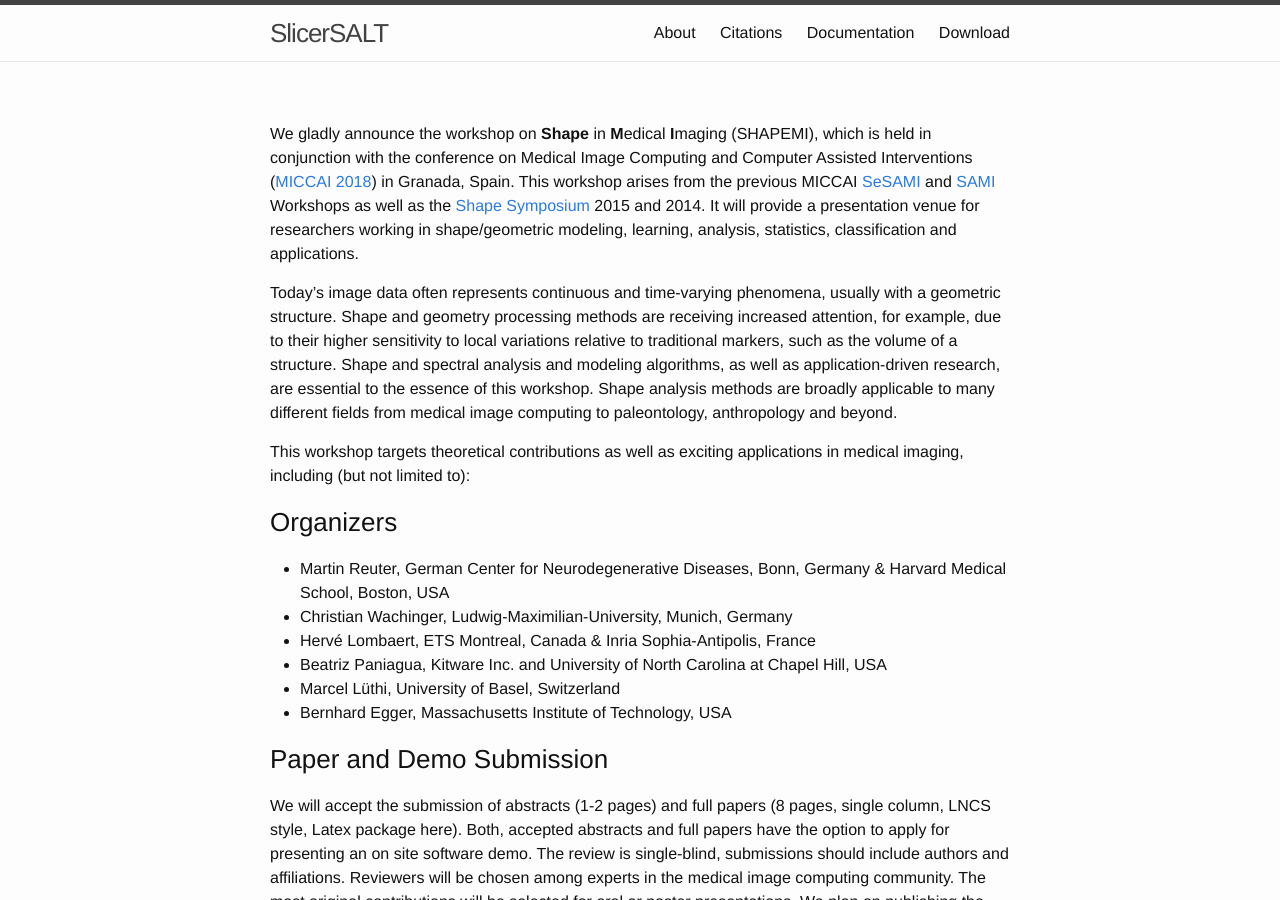
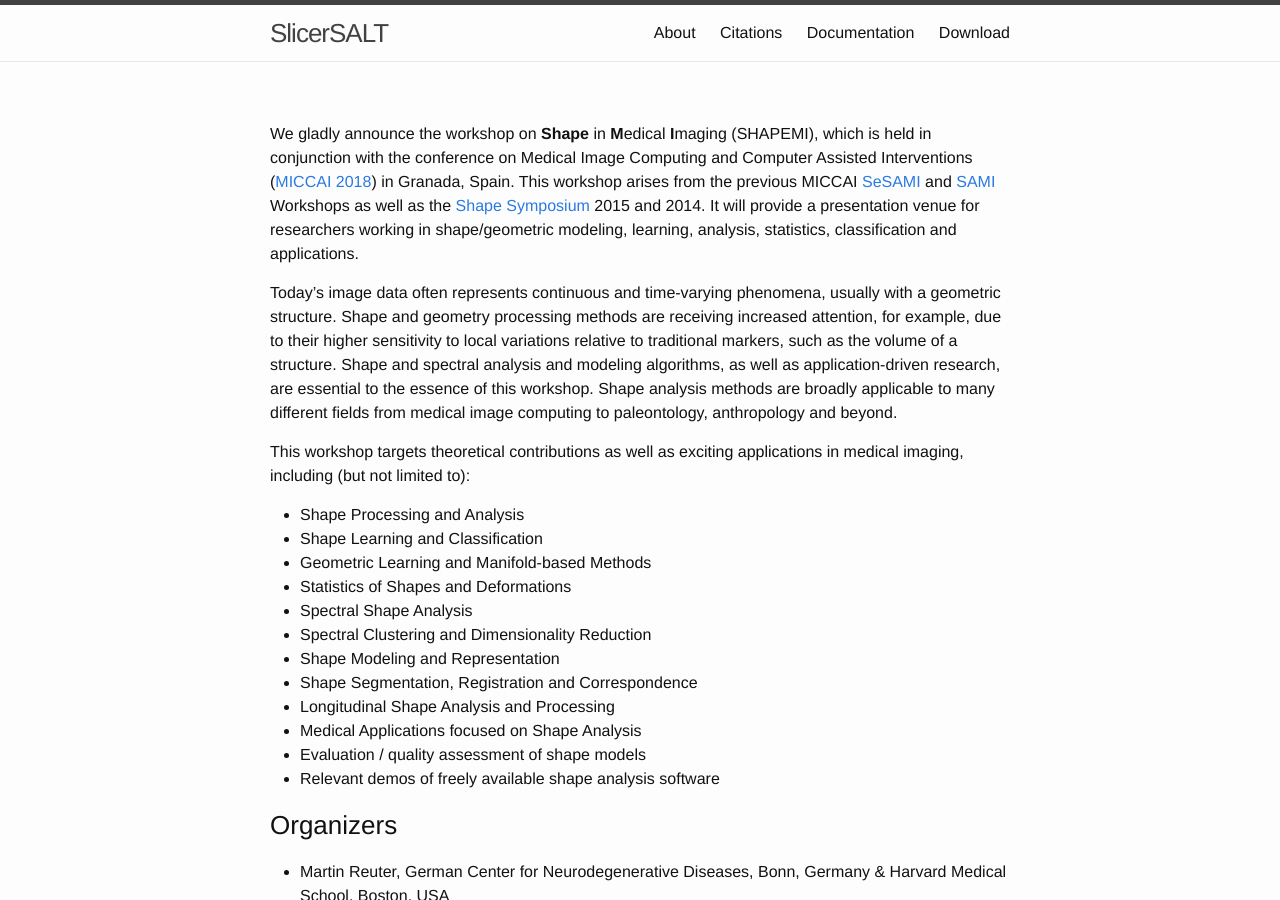
Before and after one commit to shapemi/shapemi2020, a Jekyll site: the page built from index.md, in a window 1280 px wide and 900 px high. Built offline with Jekyll 4.4.1, drawn with Linux system fonts in a browser that asks for light colours; our own code applies the rules of GitHub Pages for plain Markdown files.

Commit message:
Update index.md

```diff
--- a/index.md
+++ b/index.md
@@ -4,10 +4,22 @@ Today’s image data often represents continuous and time-varying phenomena, usu
 
 
 This workshop targets theoretical contributions as well as exciting applications in medical imaging, including (but not limited to):
+- Shape Processing and Analysis
+- Shape Learning and Classification
+- Geometric Learning and Manifold-based Methods
+- Statistics of Shapes and Deformations
+- Spectral Shape Analysis
+- Spectral Clustering and Dimensionality Reduction
+- Shape Modeling and Representation
+- Shape Segmentation, Registration and Correspondence
+- Longitudinal Shape Analysis and Processing
+- Medical Applications focused on Shape Analysis
+- Evaluation / quality assessment of shape models
+- Relevant demos of freely available shape analysis software
+
 
 ### Organizers
-- Martin Reuter, German Center for Neurodegenerative Diseases, Bonn,
-Germany &  Harvard Medical School, Boston, USA
+- Martin Reuter, German Center for Neurodegenerative Diseases, Bonn, Germany &  Harvard Medical School, Boston, USA
 - Christian Wachinger, Ludwig-Maximilian-University, Munich, Germany
 - Hervé Lombaert, ETS Montreal, Canada & Inria Sophia-Antipolis, France
 - Beatriz Paniagua, Kitware Inc. and University of North Carolina at Chapel Hill, USA
```
